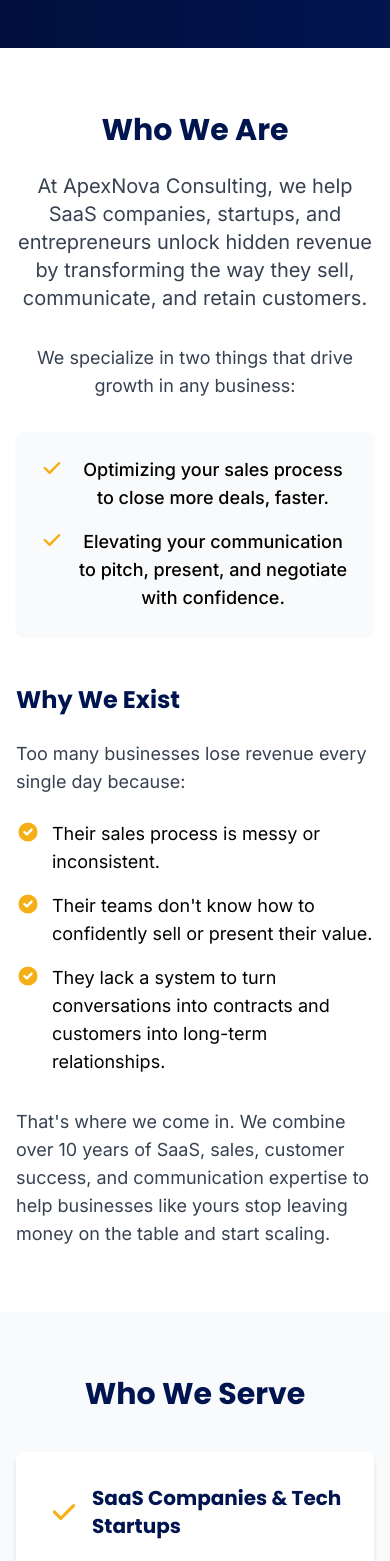
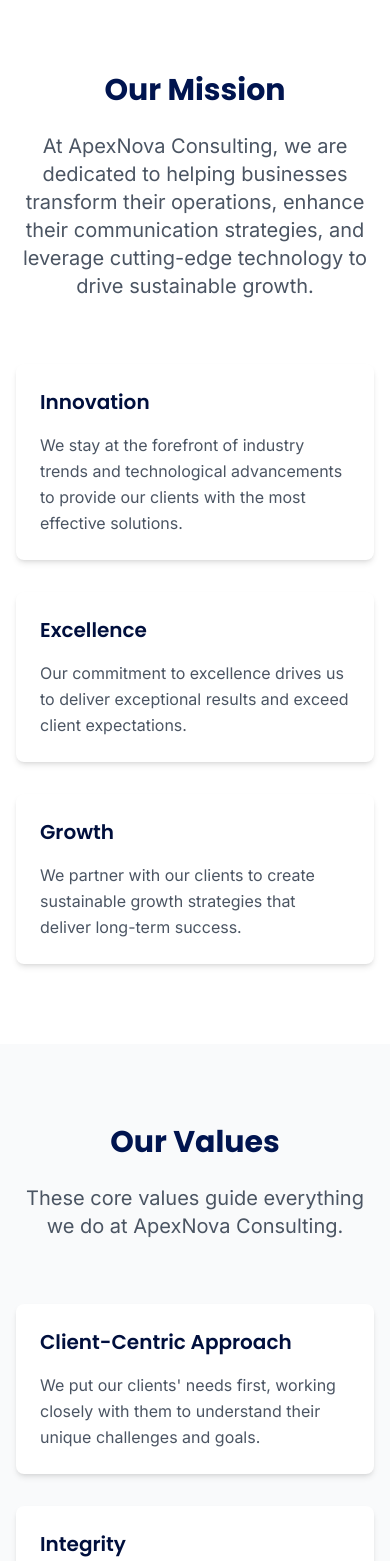
Before and after one commit to apexnova-consulting/apexnovawebsite, a Next.js app: page /about in a window 390 px wide. Shown: the part 420-1981 px from the top of the page. Built offline with nearby package versions, Linux system fonts and the light colour scheme.

Commit message:
Update contact information and remove personal details

```diff
--- a/src/app/about/page.tsx
+++ b/src/app/about/page.tsx
@@ -1,7 +1,5 @@
 'use client';
 
-import Image from 'next/image';
-import Link from 'next/link';
 import Navbar from '@/components/Navbar';
 import Footer from '@/components/Footer';
 
@@ -18,229 +16,42 @@
               About ApexNova Consulting
             </h1>
             <p className="text-xl text-center text-gray-100 mb-8">
-              We help SaaS companies, startups, and entrepreneurs unlock hidden revenue by transforming
-              the way they sell, communicate, and retain customers.
+              Empowering businesses to achieve their full potential through innovative solutions and expert guidance.
             </p>
           </div>
         </div>
       </section>
 
-      {/* Who We Are Section */}
-      <section className="py-16 bg-white">
+      {/* Mission Section */}
+      <section className="py-20">
         <div className="container mx-auto px-4 sm:px-6 lg:px-8">
           <div className="max-w-4xl mx-auto">
-            <div className="text-center mb-12">
-              <h2 className="text-3xl md:text-4xl font-bold mb-6 text-primary-500">Who We Are</h2>
-              <p className="text-xl text-gray-700 mb-8">
-                At ApexNova Consulting, we help SaaS companies, startups, and entrepreneurs unlock hidden
-                revenue by transforming the way they sell, communicate, and retain customers.
+            <div className="text-center mb-16">
+              <h2 className="text-3xl md:text-4xl font-bold mb-6 text-primary-500">
+                Our Mission
+              </h2>
+              <p className="text-xl text-gray-600">
+                At ApexNova Consulting, we are dedicated to helping businesses transform their operations, enhance their communication strategies, and leverage cutting-edge technology to drive sustainable growth.
               </p>
-              <p className="text-lg text-gray-700 mb-8">
-                We specialize in two things that drive growth in any business:
-              </p>
-              <div className="bg-gray-50 p-6 rounded-lg shadow-sm">
-                <div className="flex items-start mb-4">
-                  <div className="flex-shrink-0 mr-3 text-secondary-500">
-                    <svg className="h-6 w-6" fill="currentColor" viewBox="0 0 20 20">
-                      <path fillRule="evenodd" d="M16.707 5.293a1 1 0 010 1.414l-8 8a1 1 0 01-1.414 0l-4-4a1 1 0 011.414-1.414L8 12.586l7.293-7.293a1 1 0 011.414 0z" clipRule="evenodd" />
-                    </svg>
-                  </div>
-                  <p className="text-lg font-medium">Optimizing your sales process to close more deals, faster.</p>
-                </div>
-                <div className="flex items-start">
-                  <div className="flex-shrink-0 mr-3 text-secondary-500">
-                    <svg className="h-6 w-6" fill="currentColor" viewBox="0 0 20 20">
-                      <path fillRule="evenodd" d="M16.707 5.293a1 1 0 010 1.414l-8 8a1 1 0 01-1.414 0l-4-4a1 1 0 011.414-1.414L8 12.586l7.293-7.293a1 1 0 011.414 0z" clipRule="evenodd" />
-                    </svg>
-                  </div>
-                  <p className="text-lg font-medium">Elevating your communication to pitch, present, and negotiate with confidence.</p>
-                </div>
-              </div>
             </div>
 
-            <div className="mt-12">
-              <h3 className="text-2xl font-bold mb-6 text-primary-500">Why We Exist</h3>
-              <p className="text-lg text-gray-700 mb-6">
-                Too many businesses lose revenue every single day because:
-              </p>
-              <ul className="space-y-4 mb-8">
-                <li className="flex items-start">
-                  <div className="flex-shrink-0 mr-3 text-secondary-500">
-                    <svg className="h-6 w-6" fill="currentColor" viewBox="0 0 20 20">
-                      <path fillRule="evenodd" d="M10 18a8 8 0 100-16 8 8 0 000 16zm3.707-9.293a1 1 0 00-1.414-1.414L9 10.586 7.707 9.293a1 1 0 00-1.414 1.414l2 2a1 1 0 001.414 0l4-4z" clipRule="evenodd" />
-                    </svg>
-                  </div>
-                  <p className="text-lg">Their sales process is messy or inconsistent.</p>
-                </li>
-                <li className="flex items-start">
-                  <div className="flex-shrink-0 mr-3 text-secondary-500">
-                    <svg className="h-6 w-6" fill="currentColor" viewBox="0 0 20 20">
-                      <path fillRule="evenodd" d="M10 18a8 8 0 100-16 8 8 0 000 16zm3.707-9.293a1 1 0 00-1.414-1.414L9 10.586 7.707 9.293a1 1 0 00-1.414 1.414l2 2a1 1 0 001.414 0l4-4z" clipRule="evenodd" />
-                    </svg>
-                  </div>
-                  <p className="text-lg">Their teams don't know how to confidently sell or present their value.</p>
-                </li>
-                <li className="flex items-start">
-                  <div className="flex-shrink-0 mr-3 text-secondary-500">
-                    <svg className="h-6 w-6" fill="currentColor" viewBox="0 0 20 20">
-                      <path fillRule="evenodd" d="M10 18a8 8 0 100-16 8 8 0 000 16zm3.707-9.293a1 1 0 00-1.414-1.414L9 10.586 7.707 9.293a1 1 0 00-1.414 1.414l2 2a1 1 0 001.414 0l4-4z" clipRule="evenodd" />
-                    </svg>
-                  </div>
-                  <p className="text-lg">They lack a system to turn conversations into contracts and customers into long-term relationships.</p>
-                </li>
-              </ul>
-              <p className="text-lg text-gray-700">
-                That's where we come in. We combine over 10 years of SaaS, sales, customer success, and communication
-                expertise to help businesses like yours stop leaving money on the table and start scaling.
-              </p>
-            </div>
-          </div>
-        </div>
-      </section>
-
-      {/* Who We Serve Section */}
-      <section className="py-16 bg-gray-50">
-        <div className="container mx-auto px-4 sm:px-6 lg:px-8">
-          <div className="max-w-4xl mx-auto">
-            <h2 className="text-3xl md:text-4xl font-bold mb-10 text-primary-500 text-center">Who We Serve</h2>
-
-            <div className="grid grid-cols-1 md:grid-cols-2 gap-8">
-              <div className="bg-white p-8 rounded-lg shadow-md">
-                <div className="flex items-center mb-4">
-                  <div className="flex-shrink-0 mr-3 text-secondary-500">
-                    <svg className="h-8 w-8" fill="currentColor" viewBox="0 0 20 20">
-                      <path fillRule="evenodd" d="M16.707 5.293a1 1 0 010 1.414l-8 8a1 1 0 01-1.414 0l-4-4a1 1 0 011.414-1.414L8 12.586l7.293-7.293a1 1 0 011.414 0z" clipRule="evenodd" />
-                    </svg>
-                  </div>
-                  <h3 className="text-xl font-bold text-primary-500">SaaS Companies & Tech Startups</h3>
-                </div>
-                <p className="text-gray-700 ml-11">
-                  Struggling with churn? Low upsells? Sales teams that aren't hitting their numbers?
-                  We'll help you fix your sales process, renewals, and communication so you can grow faster.
+            <div className="grid grid-cols-1 md:grid-cols-3 gap-8">
+              <div className="bg-white p-6 rounded-lg shadow-md">
+                <h3 className="text-xl font-semibold mb-4 text-primary-600">Innovation</h3>
+                <p className="text-gray-600">
+                  We stay at the forefront of industry trends and technological advancements to provide our clients with the most effective solutions.
                 </p>
               </div>
-
-              <div className="bg-white p-8 rounded-lg shadow-md">
-                <div className="flex items-center mb-4">
-                  <div className="flex-shrink-0 mr-3 text-secondary-500">
-                    <svg className="h-8 w-8" fill="currentColor" viewBox="0 0 20 20">
-                      <path fillRule="evenodd" d="M16.707 5.293a1 1 0 010 1.414l-8 8a1 1 0 01-1.414 0l-4-4a1 1 0 011.414-1.414L8 12.586l7.293-7.293a1 1 0 011.414 0z" clipRule="evenodd" />
-                    </svg>
-                  </div>
-                  <h3 className="text-xl font-bold text-primary-500">Entrepreneurs & Coaches</h3>
-                </div>
-                <p className="text-gray-700 ml-11">
-                  Trying to close high-ticket offers? Struggling with sales calls? Unsure how to pitch your services
-                  or present your value? We'll give you the tools and confidence to sell with power and clarity.
+              <div className="bg-white p-6 rounded-lg shadow-md">
+                <h3 className="text-xl font-semibold mb-4 text-primary-600">Excellence</h3>
+                <p className="text-gray-600">
+                  Our commitment to excellence drives us to deliver exceptional results and exceed client expectations.
                 </p>
               </div>
-            </div>
-
-            <div className="mt-12 text-center">
-              <Link
-                href="/contact"
-                className="btn bg-secondary-500 hover:bg-secondary-600 text-white text-lg py-3 px-8 rounded-md font-semibold transition-all transform hover:scale-105"
-              >
-                Book Free Growth Strategy Call
-              </Link>
-            </div>
-          </div>
-        </div>
-      </section>
-
-      {/* How We Deliver Results Section */}
-      <section className="py-16 bg-white">
-        <div className="container mx-auto px-4 sm:px-6 lg:px-8">
-          <div className="max-w-4xl mx-auto">
-            <h2 className="text-3xl md:text-4xl font-bold mb-10 text-primary-500 text-center">How We Deliver Results</h2>
-
-            <p className="text-lg text-center text-gray-700 mb-10">
-              At ApexNova, we don't believe in cookie-cutter strategies. Every business is unique. That's why we provide:
-            </p>
-
-            <div className="grid grid-cols-1 md:grid-cols-2 gap-6">
-              <div className="bg-gray-50 p-6 rounded-lg">
-                <div className="flex items-start">
-                  <div className="flex-shrink-0 mr-3 text-secondary-500">
-                    <svg className="h-6 w-6" fill="currentColor" viewBox="0 0 20 20">
-                      <path fillRule="evenodd" d="M10 18a8 8 0 100-16 8 8 0 000 16zm3.707-9.293a1 1 0 00-1.414-1.414L9 10.586 7.707 9.293a1 1 0 00-1.414 1.414l2 2a1 1 0 001.414 0l4-4z" clipRule="evenodd" />
-                    </svg>
-                  </div>
-                  <p className="text-lg">Tailored sales process audits and rebuilds.</p>
-                </div>
-              </div>
-
-              <div className="bg-gray-50 p-6 rounded-lg">
-                <div className="flex items-start">
-                  <div className="flex-shrink-0 mr-3 text-secondary-500">
-                    <svg className="h-6 w-6" fill="currentColor" viewBox="0 0 20 20">
-                      <path fillRule="evenodd" d="M10 18a8 8 0 100-16 8 8 0 000 16zm3.707-9.293a1 1 0 00-1.414-1.414L9 10.586 7.707 9.293a1 1 0 00-1.414 1.414l2 2a1 1 0 001.414 0l4-4z" clipRule="evenodd" />
-                    </svg>
-                  </div>
-                  <p className="text-lg">Custom playbooks for upsells, renewals, and new client acquisition.</p>
-                </div>
-              </div>
-
-              <div className="bg-gray-50 p-6 rounded-lg">
-                <div className="flex items-start">
-                  <div className="flex-shrink-0 mr-3 text-secondary-500">
-                    <svg className="h-6 w-6" fill="currentColor" viewBox="0 0 20 20">
-                      <path fillRule="evenodd" d="M10 18a8 8 0 100-16 8 8 0 000 16zm3.707-9.293a1 1 0 00-1.414-1.414L9 10.586 7.707 9.293a1 1 0 00-1.414 1.414l2 2a1 1 0 001.414 0l4-4z" clipRule="evenodd" />
-                    </svg>
-                  </div>
-                  <p className="text-lg">Live communication coaching to sharpen your sales conversations, pitches, and presentations.</p>
-                </div>
-              </div>
-
-              <div className="bg-gray-50 p-6 rounded-lg">
-                <div className="flex items-start">
-                  <div className="flex-shrink-0 mr-3 text-secondary-500">
-                    <svg className="h-6 w-6" fill="currentColor" viewBox="0 0 20 20">
-                      <path fillRule="evenodd" d="M10 18a8 8 0 100-16 8 8 0 000 16zm3.707-9.293a1 1 0 00-1.414-1.414L9 10.586 7.707 9.293a1 1 0 00-1.414 1.414l2 2a1 1 0 001.414 0l4-4z" clipRule="evenodd" />
-                    </svg>
-                  </div>
-                  <p className="text-lg">Ongoing support to make sure you're not just getting quick wins, but sustainable growth.</p>
-                </div>
-              </div>
-            </div>
-          </div>
-        </div>
-      </section>
-
-      {/* Meet The Founder Section */}
-      <section className="py-16 bg-gray-50">
-        <div className="container mx-auto px-4 sm:px-6 lg:px-8">
-          <div className="max-w-4xl mx-auto">
-            <h2 className="text-3xl md:text-4xl font-bold mb-10 text-primary-500 text-center">Meet The Founder</h2>
-
-            <div className="grid grid-cols-1 md:grid-cols-2 gap-12 items-center">
-              <div className="relative h-[400px] w-full rounded-lg overflow-hidden shadow-lg">
-                <Image
-                  src="/images/Me.png"
-                  alt="Mike Nielson, Founder"
-                  fill
-                  className="object-cover"
-                />
-              </div>
-
-              <div>
-                <h3 className="text-2xl font-bold mb-4 text-primary-500">Mike Nielson</h3>
-                <p className="text-lg text-gray-700 mb-4">
-                  Hi, I'm Mike Nielson, founder of ApexNova Consulting.
-                </p>
-                <p className="text-lg text-gray-700 mb-4">
-                  After years of managing multi-million-dollar portfolios, driving over $1M in upsell revenue,
-                  and training sales teams worldwide, I launched ApexNova to help businesses close the gaps
-                  in their sales and communication strategies.
-                </p>
-                <p className="text-lg text-gray-700 mb-4">
-                  I know what it feels like to have the potential but struggle to unlock it fully.
-                  That's why my focus is on giving SaaS teams, entrepreneurs, and founders the proven
-                  frameworks they need to scale fast and sell with confidence.
-                </p>
-                <p className="text-lg text-gray-700 mb-4">
-                  When you work with ApexNova, you're getting more than advice—you're getting a partner
-                  who's been in the trenches and knows how to win.
+              <div className="bg-white p-6 rounded-lg shadow-md">
+                <h3 className="text-xl font-semibold mb-4 text-primary-600">Growth</h3>
+                <p className="text-gray-600">
+                  We partner with our clients to create sustainable growth strategies that deliver long-term success.
                 </p>
               </div>
             </div>
@@ -248,22 +59,65 @@
         </div>
       </section>
 
-      {/* Ready To Grow Section */}
-      <section className="py-16 bg-gradient-to-r from-primary-600 to-primary-500 text-white">
+      {/* Values Section */}
+      <section className="py-20 bg-gray-50">
         <div className="container mx-auto px-4 sm:px-6 lg:px-8">
-          <div className="max-w-3xl mx-auto text-center">
-            <h2 className="text-3xl md:text-4xl font-bold mb-6">Ready To Grow?</h2>
-            <p className="text-xl mb-8">
-              If you're serious about scaling your revenue, improving your sales process, or leveling up your
-              communication, we're ready to help.
+          <div className="max-w-4xl mx-auto">
+            <div className="text-center mb-16">
+              <h2 className="text-3xl md:text-4xl font-bold mb-6 text-primary-500">
+                Our Values
+              </h2>
+              <p className="text-xl text-gray-600">
+                These core values guide everything we do at ApexNova Consulting.
+              </p>
+            </div>
+
+            <div className="grid grid-cols-1 md:grid-cols-2 gap-8">
+              <div className="bg-white p-6 rounded-lg shadow-md">
+                <h3 className="text-xl font-semibold mb-4 text-primary-600">Client-Centric Approach</h3>
+                <p className="text-gray-600">
+                  We put our clients' needs first, working closely with them to understand their unique challenges and goals.
+                </p>
+              </div>
+              <div className="bg-white p-6 rounded-lg shadow-md">
+                <h3 className="text-xl font-semibold mb-4 text-primary-600">Integrity</h3>
+                <p className="text-gray-600">
+                  We maintain the highest standards of honesty and transparency in all our business dealings.
+                </p>
+              </div>
+              <div className="bg-white p-6 rounded-lg shadow-md">
+                <h3 className="text-xl font-semibold mb-4 text-primary-600">Collaboration</h3>
+                <p className="text-gray-600">
+                  We believe in the power of teamwork and work closely with our clients to achieve shared success.
+                </p>
+              </div>
+              <div className="bg-white p-6 rounded-lg shadow-md">
+                <h3 className="text-xl font-semibold mb-4 text-primary-600">Continuous Improvement</h3>
+                <p className="text-gray-600">
+                  We are committed to ongoing learning and improvement to deliver the best possible results for our clients.
+                </p>
+              </div>
+            </div>
+          </div>
+        </div>
+      </section>
+
+      {/* CTA Section */}
+      <section className="py-16 bg-gradient-to-r from-primary-700 to-primary-600 text-white">
+        <div className="container mx-auto px-4 sm:px-6 lg:px-8">
+          <div className="max-w-4xl mx-auto text-center">
+            <h2 className="text-3xl md:text-4xl font-bold mb-6">
+              Ready to Transform Your Business?
+            </h2>
+            <p className="text-xl text-gray-100 mb-8">
+              Contact us today to learn how we can help you achieve your business goals.
             </p>
-            <Link
+            <a
               href="/contact"
-              className="btn bg-secondary-500 hover:bg-secondary-600 text-white text-lg py-3 px-8 rounded-md font-semibold transition-all transform hover:scale-105"
+              className="btn bg-secondary-500 hover:bg-secondary-600 text-white text-lg py-4 px-10 rounded-md font-semibold transition-all transform hover:scale-105"
             >
-              Book Your Free Strategy Call Now
-            </Link>
-            <p className="mt-4 text-lg">Let's Unlock Your Next Level!</p>
+              Get in Touch
+            </a>
           </div>
         </div>
       </section>
```
Also changed, not shown: src/app/api/contact/route.ts (+20 -39 lines), src/app/contact/page.tsx (+7 -7 lines), src/components/Footer.tsx (+13 -9 lines), 1 other file (tests, documents, lock files or other folders).
